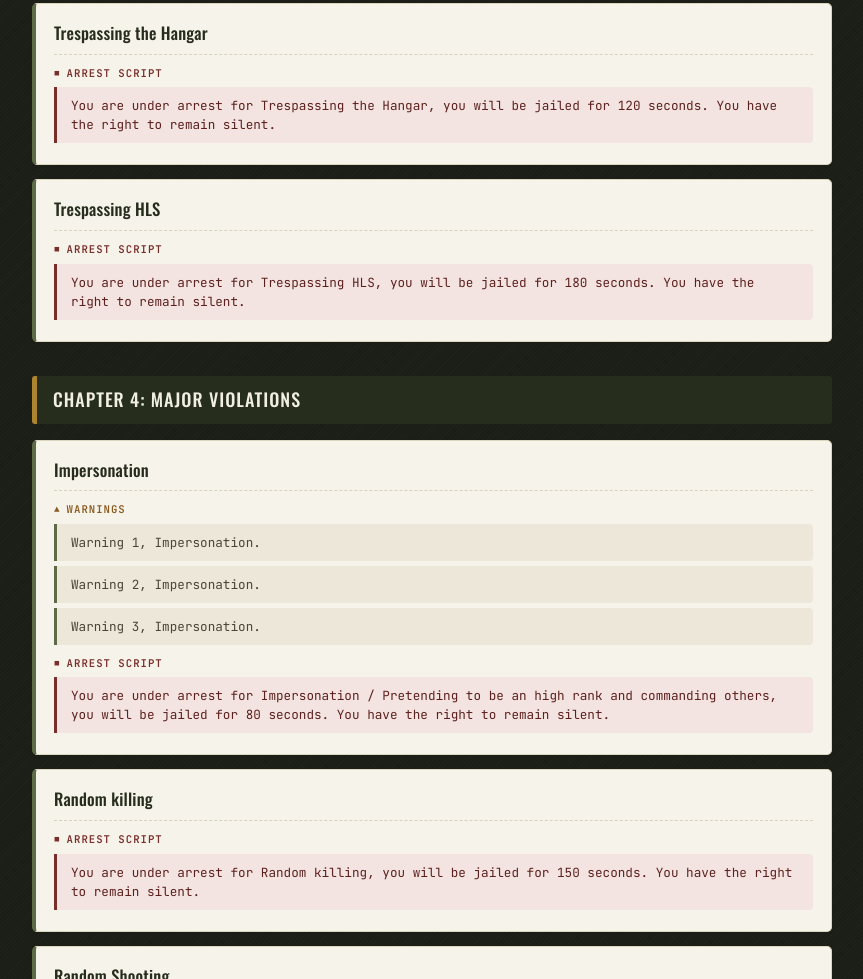
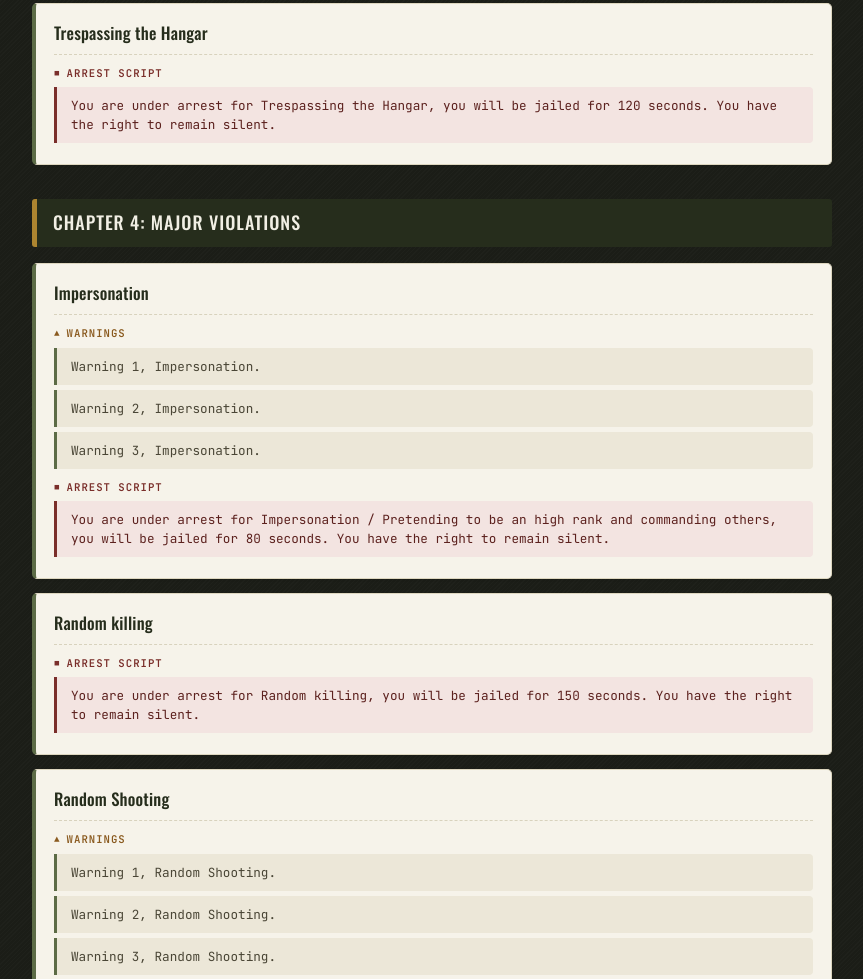
Before and after one commit to mdjdglhfgk-spec/arresting-scripts-helper, a plain HTML site: page index.html in a window 1280 px wide. Shown: the part 6185-7164 px from the top of the page, without its empty margins (208-1071 px from the left). Drawn offline with nearby package versions, Linux system fonts and the light colour scheme.

Commit message:
Update index.html

```diff
--- a/index.html
+++ b/index.html
@@ -290,13 +290,6 @@
         </div>
     </div>
 
-    <div class="block">
-        <div class="title">Trespassing HLS</div>
-        <div class="arrest-section">
-            <span class="arrest-label">Arrest Script</span>
-            <div class="arrest-line" onclick="copyText(this)">You are under arrest for Trespassing HLS, you will be jailed for 180 seconds. You have the right to remain silent.</div>
-        </div>
-    </div>
 
     <h2 class="section-title">Chapter 4: Major Violations</h2>
 
```
